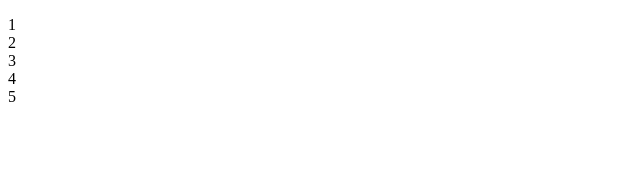
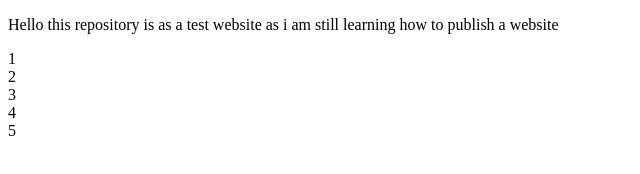
Before and after one commit to joelmatthew14/schoolwebsite, a plain HTML site: page index.html in a window 1280 px wide. Shown: the whole page, without its empty margins (0-640 px from the left). Drawn offline with Linux system fonts and the light colour scheme.

Commit message:
Update index.html

```diff
--- a/index.html
+++ b/index.html
@@ -4,8 +4,11 @@
     <link rel="stylesheet" href="index.css">
   </head>
   <body>
-
+    <p>
+      Hello this repository is as a test website as i am still learning how to publish a website
+    </p>
     <p id="demo"></p>
     <script src="/index.js"></script>
   </body>
+
 </html>
```
